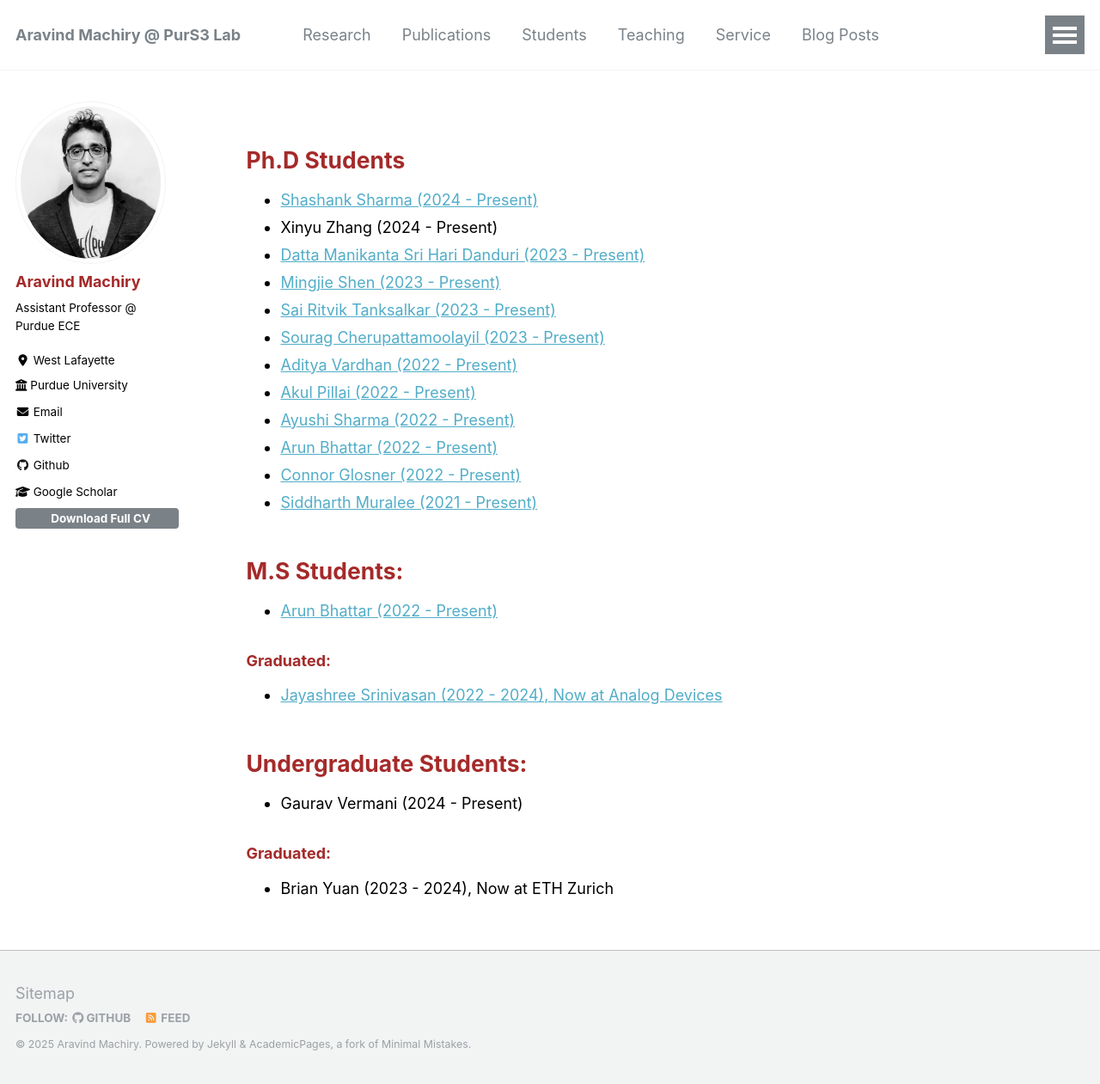
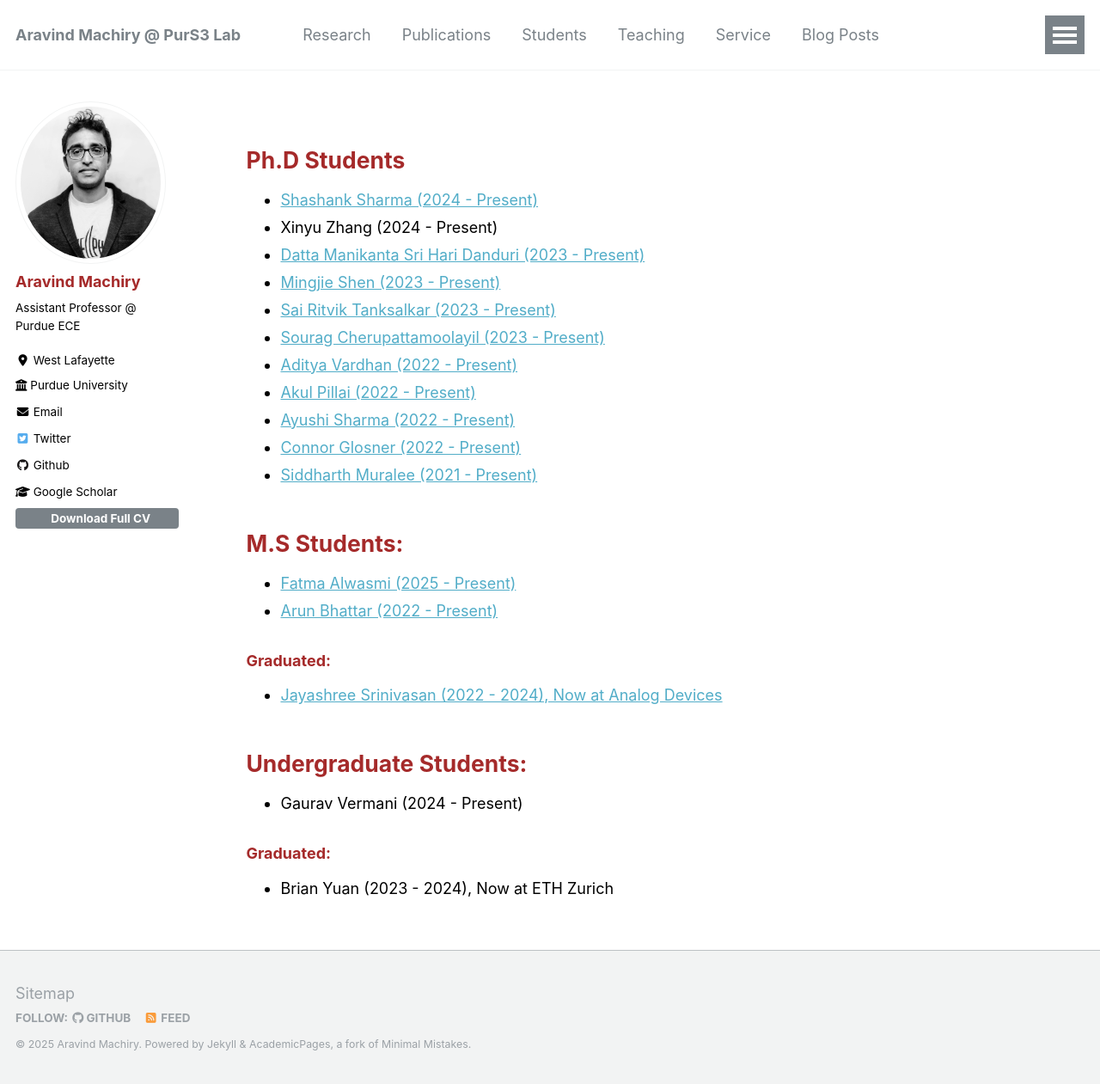
Before and after one commit to Machiry/machiry.github.io, a Jekyll site: the page built from students/index.html, in a window 1280 px wide and 1261 px high. Shown: the whole window at 86% size. Built offline with Jekyll 4.4.1, drawn with Linux system fonts in a browser that asks for light colours; nearby versions of some CDN libraries.

Commit message:
Adding all

```diff
--- a/students/index.html
+++ b/students/index.html
@@ -17,12 +17,12 @@
 		<li><a href="https://in.linkedin.com/in/aditya-vardhan-padala-93686919b">Aditya Vardhan (2022 - Present)</a></li>
 		<li><a href="https://akulpillai.com/">Akul Pillai (2022 - Present)</a></li>
 		<li><a href="https://in.linkedin.com/in/ayushisharmax86">Ayushi Sharma (2022 - Present)</a></li>
-		<li><a href="https://www.linkedin.com/in/arun-b-093693148?trk=public_profile_samename-profile">Arun Bhattar (2022 - Present)</a></li>
 		<li><a href="https://www.linkedin.com/in/connor-glosner-709923177">Connor Glosner (2022 - Present)</a></li>
 		<li><a href="https://www.linkedin.com/in/siddharthmuralee-a59977129/">Siddharth Muralee (2021 - Present)</a></li>
 	</ul>
 	<h2> M.S Students: </h2>
 	<ul>
+		<li><a href="https://www.linkedin.com/in/fatmaalwasmi/">Fatma Alwasmi (2025 - Present)</a></li>
 		<li><a href="https://www.linkedin.com/in/arun-b-093693148?trk=public_profile_samename-profile">Arun Bhattar (2022 - Present)</a></li>
 	</ul>
 	<h3> Graduated: </h3>
```
